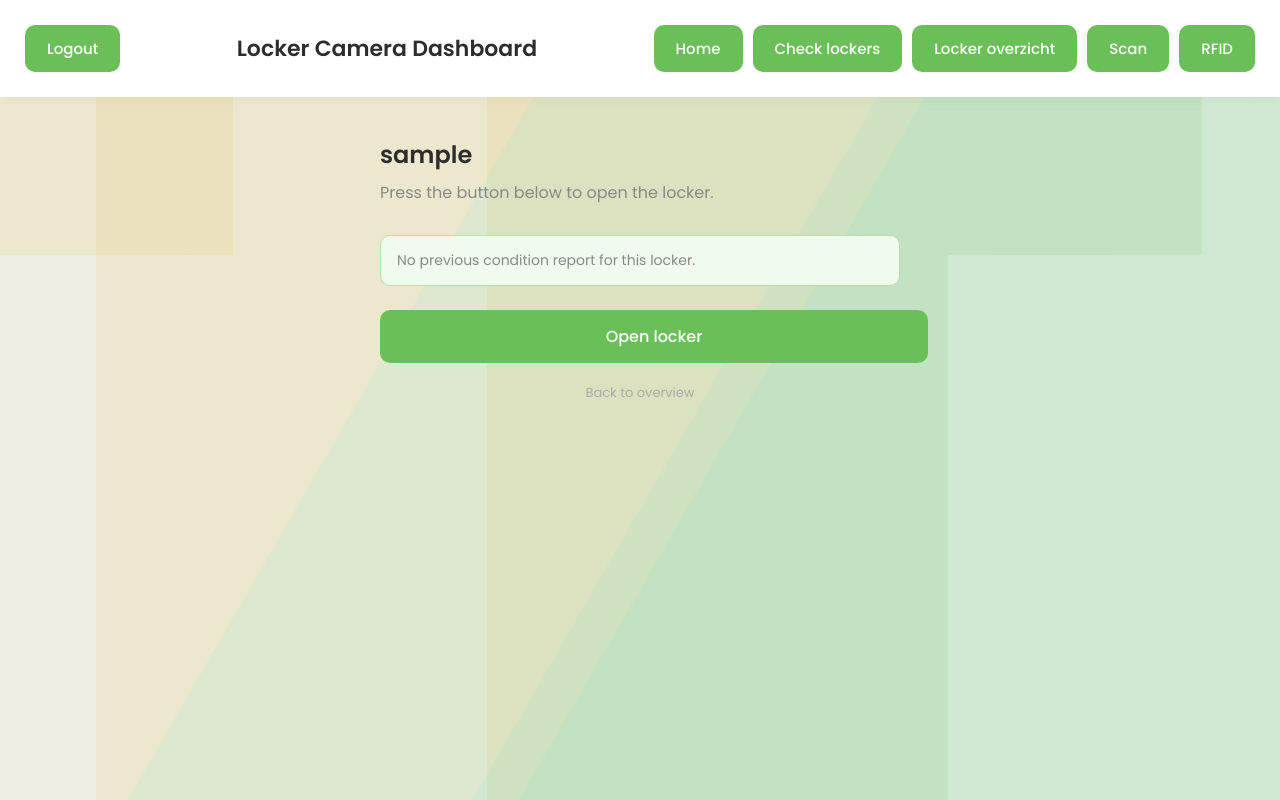
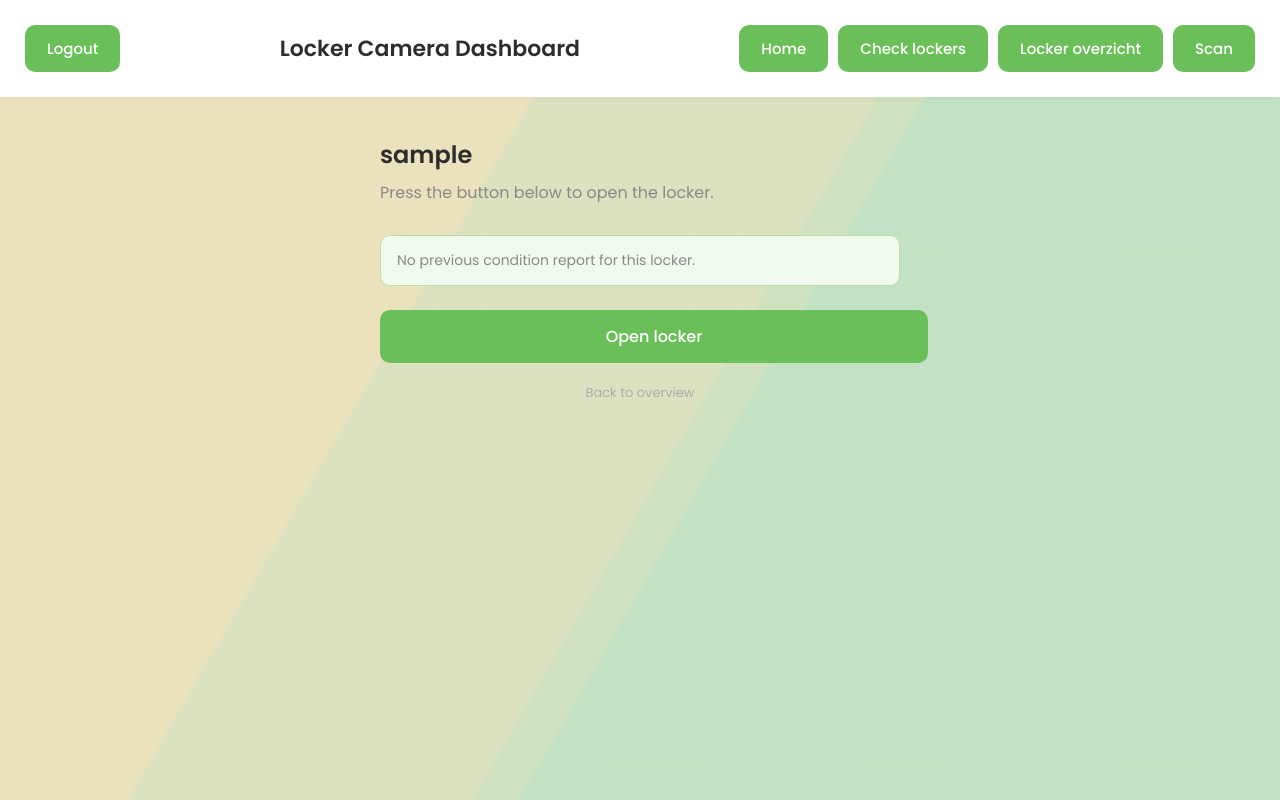
Before and after one commit to IbrickBateman/Leihothek, a Flask app: a page that uses app/templates/base.html in a window 1280 px wide. Run offline with Flask 3, Linux system fonts and the light colour scheme.

Commit message:
base.html

```diff
--- a/app/templates/base.html
+++ b/app/templates/base.html
@@ -42,7 +42,9 @@
 
         <a href="{{ url_for('main.scan_page') }}" class="btn">Scan</a>
 
-        <a href="{{ url_for('main.rfid_page') }}" class="btn">RFID</a>
+    {% if session.is_admin %}
+        <a href="{{ url_for('main.rfid_page') }}" class="btn">RFID beheer</a>
+    {% endif %}
 
 </div>
 
```
